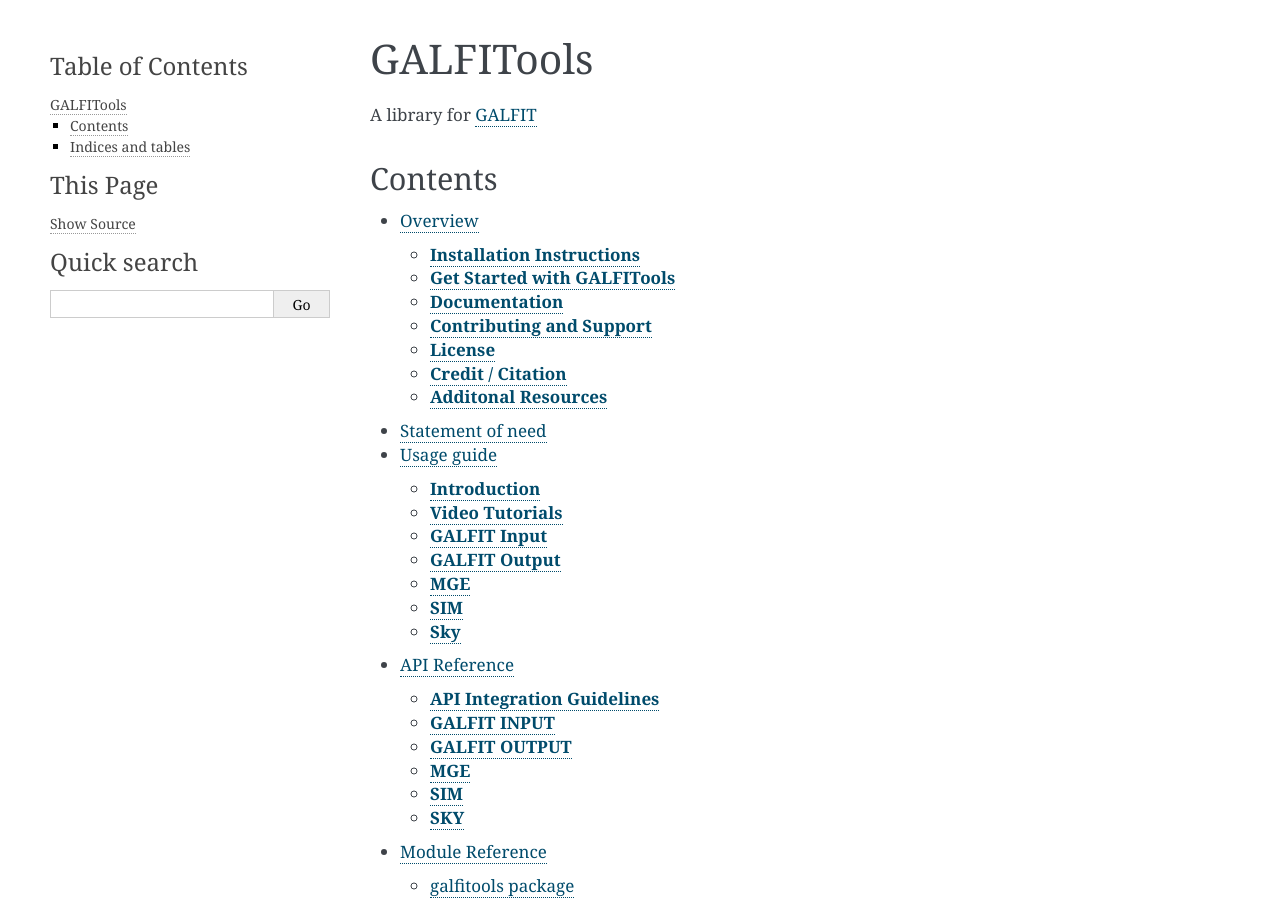
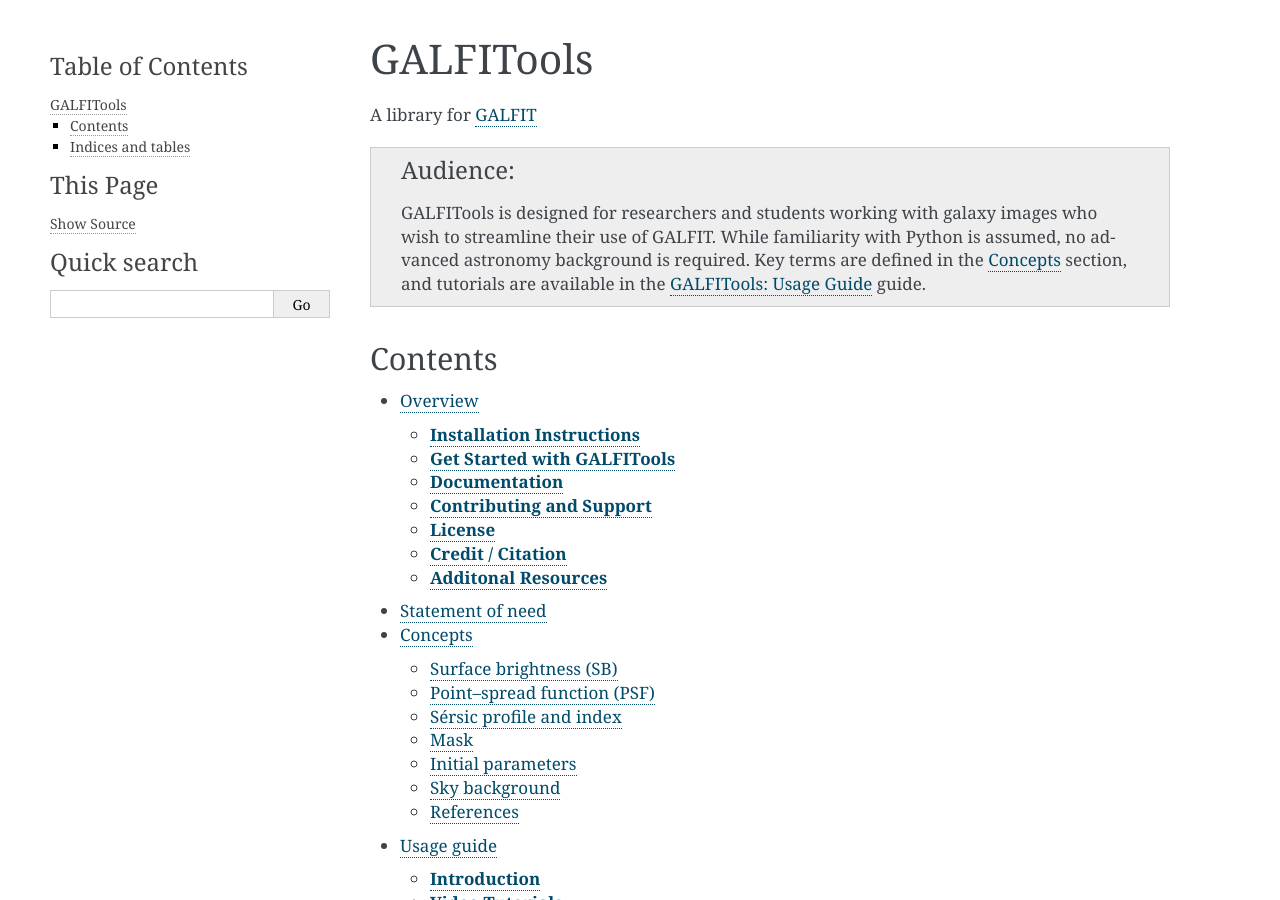
Before and after one commit to canorve/GALFITools, a Sphinx documentation site: the page built from docs/index.rst, in a window 1280 px wide and 900 px high. Built offline with Sphinx 7.4.7, drawn with Linux system fonts in a browser that asks for light colours.

Commit message:
docs  updated

```diff
--- /dev/null
+++ b/docs/concepts.rst
@@ -0,0 +1,56 @@
+
+Concepts
+========
+
+This page provides a short overview of common astronomy and image–analysis
+terms used throughout the GALFITools documentation. The goal is to make
+the package more accessible for users who may be less familiar with
+astronomical jargon.
+
+Surface brightness (SB)
+-----------------------
+Surface brightness is the flux received per unit area on the sky,
+commonly reported in magnitudes per square arcsecond (mag arcsec⁻²).
+It describes how light is distributed across a galaxy image.
+
+Point–spread function (PSF)
+---------------------------
+The point–spread function represents the response of the telescope and
+detector to a point source of light (such as a star). It describes the
+blurring of the image due to the instrument and atmosphere (for
+ground–based observations). GALFIT requires a PSF to deconvolve models.
+
+Sérsic profile and index
+------------------------
+A Sérsic profile is a mathematical function that describes how the
+brightness of a galaxy varies with radius. The **Sérsic index** (*n*)
+controls the shape of the profile: low *n* values represent disk–like,
+exponential profiles, while high *n* values represent more concentrated,
+bulge–like profiles.
+
+Mask
+----
+A mask is an image that flags which pixels should be ignored during
+fitting (for example, bright foreground stars, cosmic rays, or image
+defects). GALFITools includes utilities to create masks automatically or
+manually.
+
+Initial parameters
+------------------
+Initial parameters are starting guesses for the fitting procedure, such
+as galaxy magnitude, effective radius, axis ratio, and Sérsic index.
+Providing reasonable initial values helps GALFIT converge to the correct
+solution.
+
+Sky background
+--------------
+The sky background is the level of light in an image not associated with
+the target object. Accurate background estimation is important because
+it strongly affects measured magnitudes and profiles.
+
+References
+----------
+- Peng, C. Y., et al. (2002). *Detailed structural decomposition of
+  galaxy images*. AJ, 124, 266.
+- Graham, A., & Driver, S. (2005). *A review of galaxy structural
+  parameters*. PASA, 22, 118.
--- a/docs/index.rst
+++ b/docs/index.rst
@@ -22,6 +22,16 @@ A library for `GALFIT`_
     `Google style`_ (recommended!), `NumPy style`_ and `classical style`_.
 
 
+.. admonition:: Audience
+   :class: note
+
+   GALFITools is designed for researchers and students working with
+   galaxy images who wish to streamline their use of GALFIT. While
+   familiarity with Python is assumed, no advanced astronomy background
+   is required. Key terms are defined in the :doc:`concepts` section, and
+   tutorials are available in the :doc:`usage` guide.
+
+
 Contents
 ========
 
@@ -30,6 +40,7 @@ Contents
 
    Overview <readme>
    Statement of need <statement>
+   Concepts <concepts>
    Usage guide <usage>
    API Reference <api>
    Module Reference <api/modules>
```
